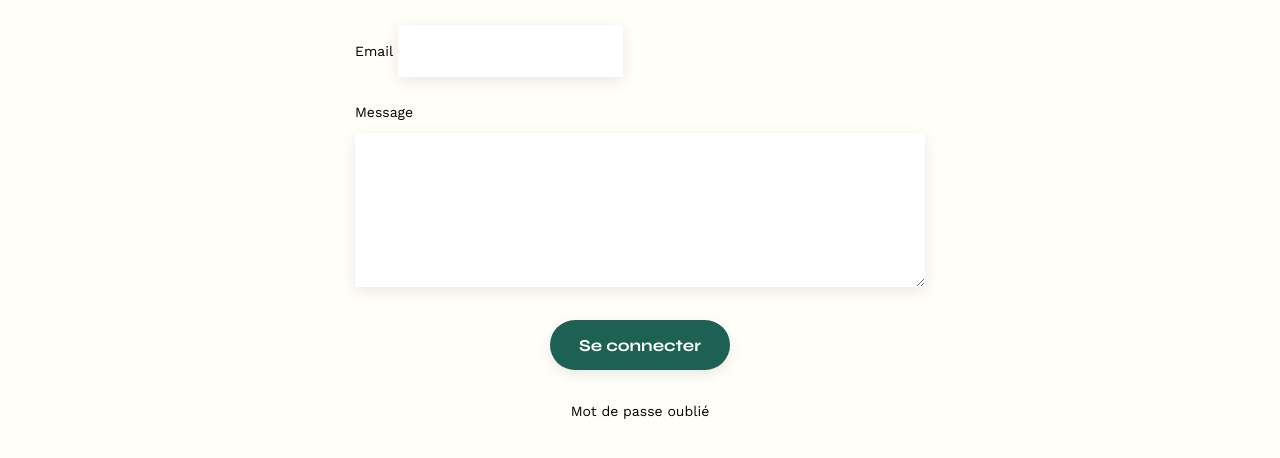
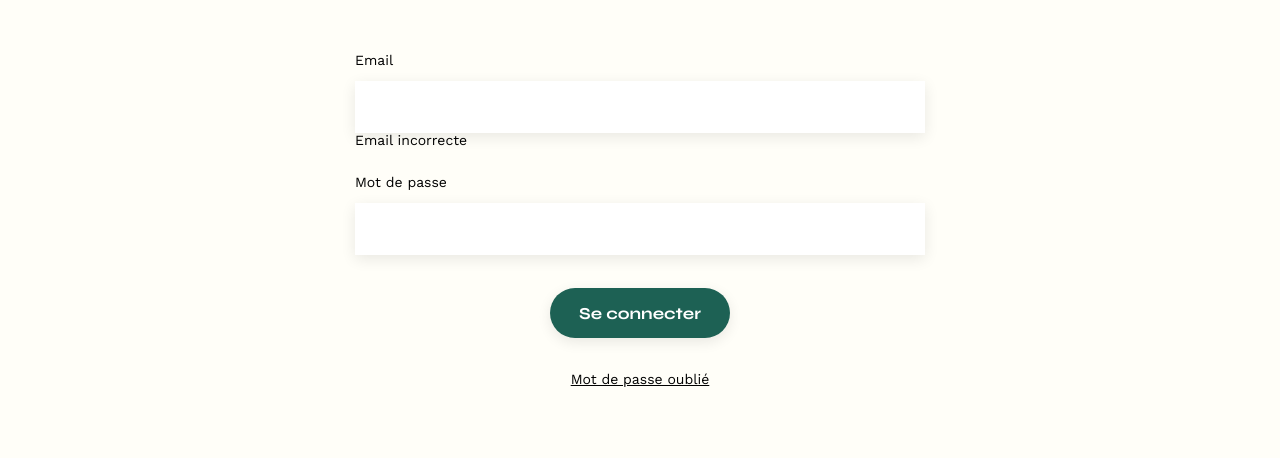
Before and after one commit to FlorianeHJ/OC---Sophie-Bluel, a plain HTML site: page Projet_3_HF - Copie/FrontEnd/login.html in a window 1280 px wide. Shown: the part 178-636 px from the top of the page. Drawn offline with nearby package versions, Linux system fonts and the light colour scheme.

```diff
--- a/Projet_3_HF - Copie/FrontEnd/assets/style.css
+++ b/Projet_3_HF - Copie/FrontEnd/assets/style.css
@@ -222,35 +222,52 @@
 .gallery img {
   width: 100%;
 }
-#contact {
+#contact,
+#login {
   width: 50%;
   margin: auto;
 }
-#contact > * {
+#contact,
+#login > * {
   text-align: center;
 }
-#contact h2 {
+#contact,
+#login h2 {
   margin-bottom: 20px;
 }
-#contact form {
+#contact,
+#login form {
   text-align: left;
   margin-top: 30px;
   display: flex;
   flex-direction: column;
 }
 
-#contact input {
+#contact,
+#login input {
   height: 50px;
   font-size: 1.2em;
   border: none;
   box-shadow: 0px 4px 14px rgba(0, 0, 0, 0.09);
 }
-#contact label {
+#contact,
+#login label {
   margin: 2em 0 1em 0;
 }
-#contact textarea {
+#contact,
+#login textarea {
   border: none;
   box-shadow: 0px 4px 14px rgba(0, 0, 0, 0.09);
+}
+
+.email-container,
+.password-container {
+  display: flex;
+  flex-direction: column;
+}
+
+#login p {
+  text-decoration: underline;
 }
 
 input[type="submit"] {
--- a/Projet_3_HF - Copie/FrontEnd/login.html
+++ b/Projet_3_HF - Copie/FrontEnd/login.html
@@ -26,16 +26,19 @@
       </nav>
     </header>
 
-    <section id="contact">
+    <section id="login">
       <h2>Log in</h2>
       <form action="#" method="post">
         <div class="email-container">
           <label for="email">Email</label>
-          <input type="email" name="email" id="email" />
+          <input type="email" autocomplete="off" id="emaillogin" />
+          <span>Email incorrecte</span>
         </div>
-
-        <label for="message">Message</label>
-        <textarea name="message" id="message" cols="30" rows="10"></textarea>
+        <div class="password-container">
+          <label for="password">Mot de passe</label>
+          <input type="password" autocomplete="off" id="password" />
+          <span></span>
+        </div>
         <input type="submit" value="Se connecter" />
       </form>
       <p>Mot de passe oublié</p>
```
Also changed, not shown: Projet_3_HF - Copie/FrontEnd/index.js (+29 -20 lines).
